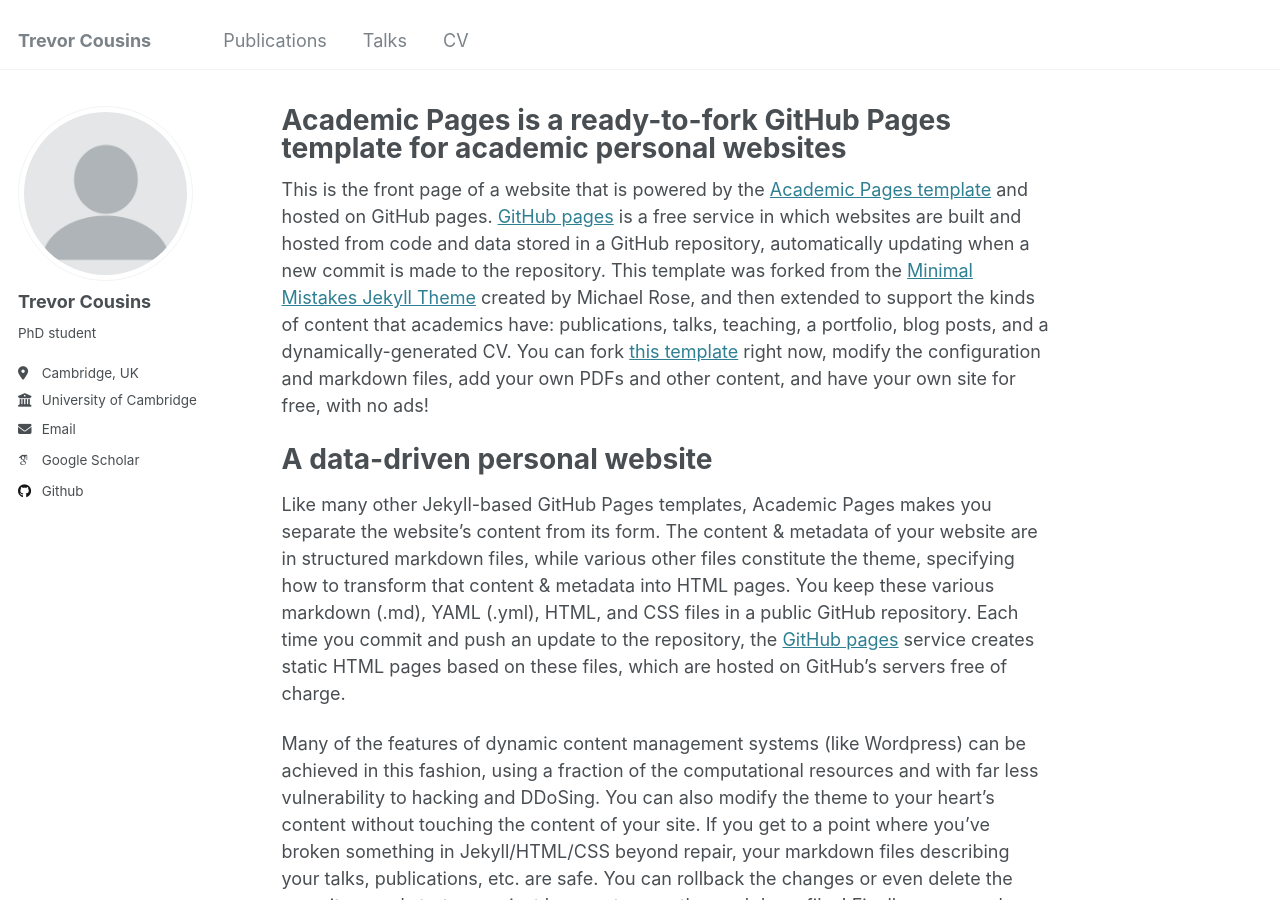
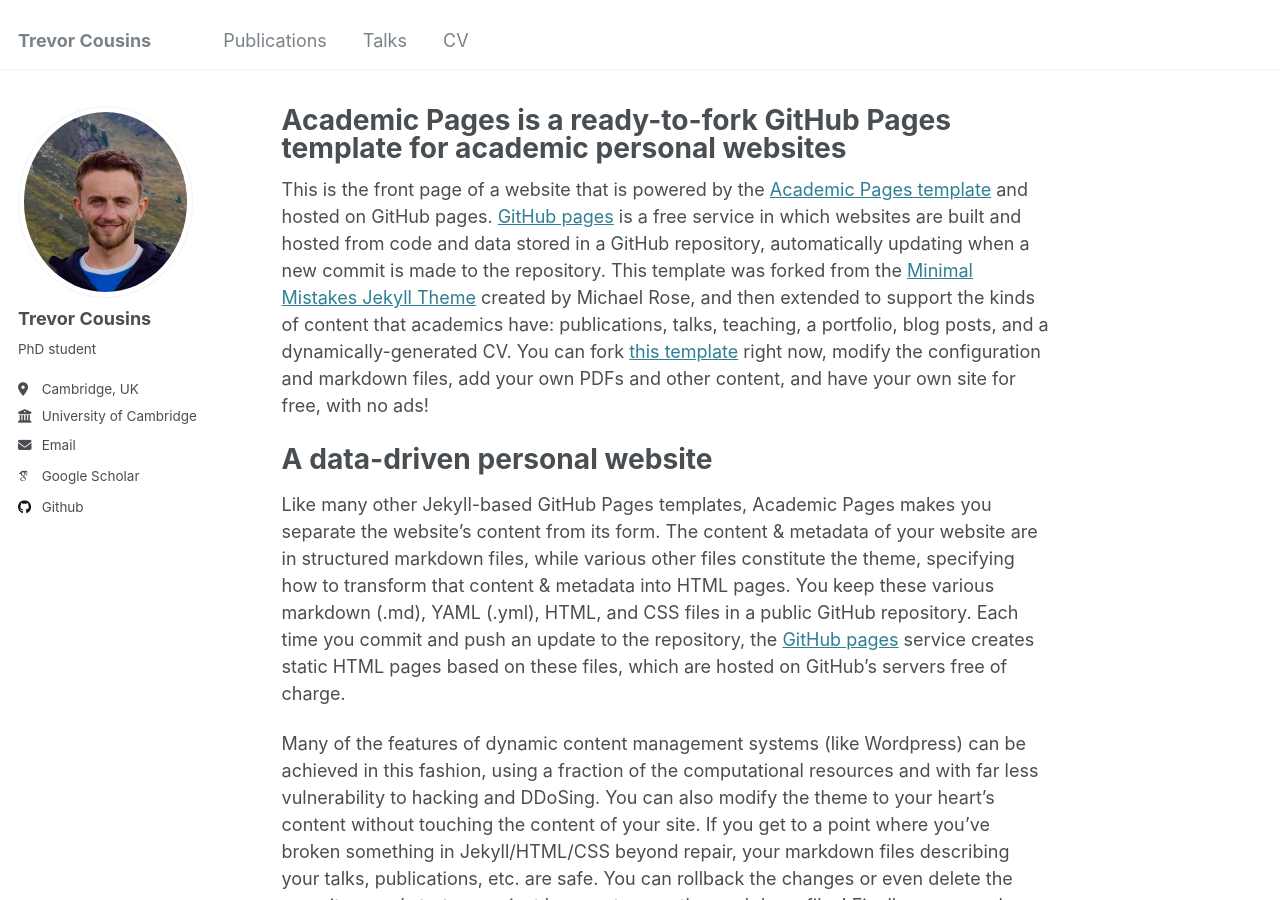
Before and after one commit to trevorcousins/trevorcousins.github.io, a Jekyll site: the page built from _pages/about.md, in a window 1280 px wide and 900 px high. Built offline with Jekyll 4.4.1, drawn with Linux system fonts in a browser that asks for light colours; some web fonts are replaced.

Commit message:
Update _config.yml

```diff
--- a/_config.yml
+++ b/_config.yml
@@ -21,7 +21,7 @@ repository               : "trevorcousins/trevorcousins.github.io"
 #               Additional customization can be done by editing /_includes/author-profile.html
 author:
   # Biographic information
-  avatar           : "profile.png"
+  avatar           : "DSC_0359 (3).jpeg"
   name             : "Trevor Cousins"
   pronouns         : # example: "she/her"
   bio              : "PhD student"
```
